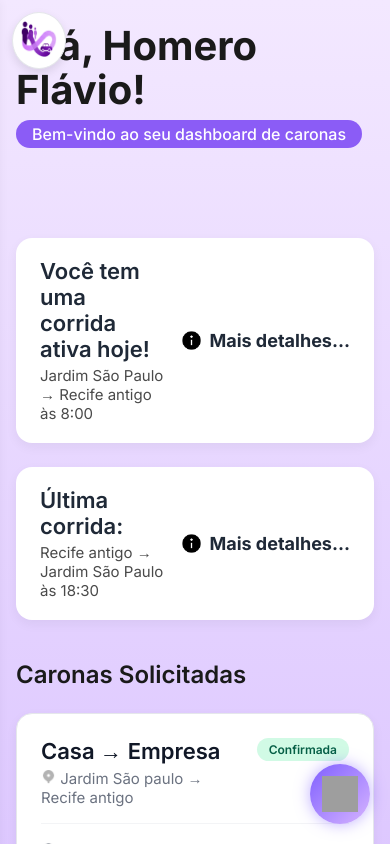
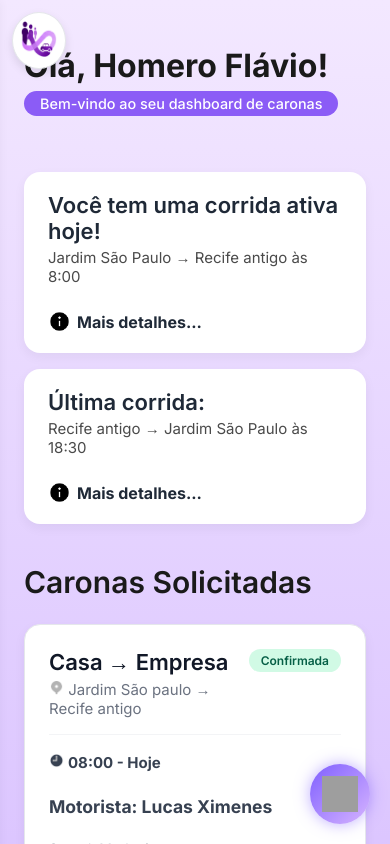
Before and after one commit to JoelsonJose/VamosJuntos, a React (Create React App) app: page /dashboard in a window 390 px wide. Shown: the top 844 px of the page. Built offline with nearby package versions, Linux system fonts and the light colour scheme; grey boxes are pictures that could not be loaded.

Commit message:
Ajustes nas telas para responsividade total

```diff
--- a/src/components/Sidebar/Sidebar.css
+++ b/src/components/Sidebar/Sidebar.css
@@ -196,3 +196,74 @@
 }
 
 }
+
+/* ============================================================ */
+/* CORREÇÃO DE ÍCONES DO RODAPÉ (MODO ESCURO / ALTO CONTRASTE) */
+/* ============================================================ */
+
+/* Quando o body tiver a classe 'modo-escuro' OU 'alto-contraste',
+   forçamos os ícones do rodapé a usar a versão BRANCA.
+*/
+
+body.modo-escuro .footer-btn .icon-b,
+body.alto-contraste .footer-btn .icon-b {
+  opacity: 0 !important; /* Esconde o ícone preto */
+}
+
+body.modo-escuro .footer-btn .icon-w,
+body.alto-contraste .footer-btn .icon-w {
+  opacity: 1 !important; /* Mostra o ícone branco */
+}
+
+/* GARANTIA EXTRA: Se por algum motivo a lógica de troca de imagem falhar,
+   aplicamos um filtro CSS para inverter as cores do ícone preto,
+   transformando-o em branco.
+*/
+body.modo-escuro .footer-btn img,
+body.alto-contraste .footer-btn img {
+  filter: brightness(0) invert(1);
+}
+
+/* Ajuste de cor de fundo do botão no hover (para não sumir no fundo preto) */
+body.modo-escuro .footer-btn:hover,
+body.alto-contraste .footer-btn:hover {
+  background-color: rgba(255, 255, 255, 0.1); /* Cinza claro transparente */
+}
+
+/* ============================================================ */
+/* CORREÇÃO DOS ÍCONES DE NAVEGAÇÃO (MODO ESCURO / ALTO CONTRASTE) */
+/* ============================================================ */
+
+/* 1. Esconde os ícones PRETOS (.icon-b) na navegação */
+body.modo-escuro .nav-btn .icon-b,
+body.alto-contraste .nav-btn .icon-b {
+  opacity: 0 !important;
+}
+
+/* 2. Mostra os ícones BRANCOS (.icon-w) na navegação */
+body.modo-escuro .nav-btn .icon-w,
+body.alto-contraste .nav-btn .icon-w {
+  opacity: 1 !important;
+}
+
+/* 3. Rede de Segurança (Filtro):
+   Se alguma imagem falhar na troca, inverte a cor matematicamente (Preto -> Branco)
+*/
+body.modo-escuro .nav-btn img,
+body.alto-contraste .nav-btn img {
+  filter: brightness(0) invert(1);
+}
+
+/* 4. Ajuste de Texto e Fundo no Hover (Para não ficar cinza escuro sobre preto) */
+body.modo-escuro .nav-btn:not(.active):hover,
+body.alto-contraste .nav-btn:not(.active):hover {
+  background-color: rgba(255, 255, 255, 0.1); /* Fundo levemente claro */
+  color: #ffffff; /* Força o texto a ficar branco */
+  box-shadow: none;
+}
+
+/* 5. Garante que o texto dos botões inativos também seja branco no modo escuro */
+body.modo-escuro .nav-btn,
+body.alto-contraste .nav-btn {
+  color: #ffffff;
+}
--- a/src/pages/PaginaDashboard/PaginaDashboard.css
+++ b/src/pages/PaginaDashboard/PaginaDashboard.css
@@ -1,5 +1,6 @@
 @import url('https://fonts.googleapis.com/css2?family=Inter:wght@400;500;600;700&display=swap');
 
+/* --- LAYOUT GERAL --- */
 .dashboard-container {
   display: flex;
   min-height: 100vh;
@@ -8,27 +9,26 @@
 }
 
 .dashboard-content {
-  /* MUDANÇA: 'px' para 'rem' */
   margin-left: 14.375rem; /* 230px */
-  padding: 2.5rem 3rem; /* 40px 48px */
+  padding: 2.5rem 3rem;
   color: var(--cor-texto-principal);
   width: 100%;
-/* MUDANÇA: 'px' para 'rem' */
   max-width: 112.5rem; /* 1800px */
   box-sizing: border-box;
+  transition: margin-left 0.3s ease-in-out, padding 0.3s ease-in-out;
 }
 
+/* --- CABEÇALHO (MENSAGEM DE BOAS VINDAS) --- */
 .dashboard-cabecalho {
   margin-bottom: 2.5rem;
 }
 
 .dashboard-cabecalho h1 {
-  /* MUDANÇA: 'px' para 'rem' (Principal culpado pelo corte) */
-  font-size: 4.375rem; /* 70px */
+  font-size: 4.375rem; /* 70px - Tamanho Desktop */
   font-weight: 700;
   margin: 0;
   color: var(--cor-texto-principal);
-  line-height: 1.1; /* Ajuda a fonte a não ter tanta altura */
+  line-height: 1.1;
 }
 
 .sobretitulo {
@@ -36,20 +36,18 @@
   background-color: var(--cor-roxo-principal);
   color: #fff;
   font-weight: 500;
-/* MUDANÇA: 'px' para 'rem' */
   font-size: 1.5625rem; /* 25px */
   padding: 0.25rem 1rem;
   border-radius: 9999px;
   margin-top: 0.5rem;
-/* MUDANÇA: 'px' para 'rem' */
   margin-bottom: 3.125rem; /* 50px */
 }
 
+/* --- AREA DE RESUMO (CARDS) --- */
 .area-resumo {
   display: flex;
   flex-direction: column;
-/* MUDANÇA: 'px' para 'rem' */
-  gap: 1.5rem; /* 24px */
+  gap: 1.5rem;
   width: 100%;
 }
 
@@ -59,12 +57,10 @@
   align-items: center;
   flex-grow: 1;
   background-color: #fff;
-  /* MUDANÇA: 'px' para 'rem' */
-  border-radius: 1rem; /* 16px */
-
+  border-radius: 1rem;
   box-shadow: 0 4px 12px rgba(0, 0, 0, 0.05);
-  padding: 1.25rem 1.5rem; /* 20px 24px */
-  min-width: 18.75rem; /* 300px */
+  padding: 1.25rem 1.5rem;
+  min-width: 18.75rem;
   width: 100%;
   box-sizing: border-box;
 }
@@ -75,109 +71,25 @@
   gap: 0.25rem;
 }
 
-.card-resumo-header {
-  display: flex;
-  align-items: center;
-  gap: 0.75rem;
-}
-
-.card-resumo-header h4,
-.card-resumo-info h4 {
-/* MUDANÇA: 'px' para 'rem' */
-  font-size: 1.125rem; /* 18px */
-  font-weight: 600;
-  color: #1f2937;
-  margin: 0;
-  white-space: nowrap;
-}
-
-
-.card-resumo-info {
-/* MUDANÇA: 'px' para 'rem' */
-  font-size: 0.875rem ; /* 14px */
-  color: var(--cor-texto-secundario);
-  margin: 0.25rem 0 0 0;
-}
-
-.card-resumo-link {
-  display: flex;
-  align-items: center;
-  gap: 0.5rem;
-  text-decoration: none;
-  font-weight: 600;
-  font-size: 0.9rem;
-  color: #1f2937;
-  flex-shrink: 0;
-  margin-left: 1rem;
-  transition: color 0.2s ease;
-}
-
-
-.card-resumo-link::before {
-  color: var(--cor-roxo-principal);
-  content: 'ℹ️';
-  font-size: 1.1rem;
-  opacity: 0.7;
-}
-
-.card-resumo-link:hover {
-  color: #8b5cf6;
-}
-
-.btn-repetir {
-  background-color: var(--cor-verde-tag);
-  color: var(--cor-verde-tag-texto);
-  font-family: 'Inter', sans-serif;
-  font-weight: 600;
-  /* MUDANÇA: 'px' para 'rem' */
-  font-size: 0.75rem; /* 12px */
-  border: none;
-  border-radius: 9999px;
-  padding: 0.25rem 0.75rem;
-  cursor: pointer;
-  transition: background-color 0.2s ease;
-}
-
-.btn-repetir:hover {
-  background-color: #bbf7d0;
-}
-
-.caronas-solicitadas {
-  margin-top: 2.5rem;
-}
-
-.caronas-solicitadas h2 {
-  /* MUDANÇA: 'px' para 'rem' */
-  font-size: 1.875rem; /* 30px */
-  font-weight: 600;
-  color: var(--cor-texto-principal);
-  /* MUDANÇA: 'px' para 'rem' */
-  margin-bottom: 1.5rem; /* 24px */
-}
-
 .title-card-resumo {
-  /* MUDANÇA: 'px' para 'rem' */
-  font-size: 1.375rem; /* 22px */
+  font-size: 1.375rem;
   font-weight: 600;
   color: #1f2937;
 }
 
 .info-card-resumo {
-  /* MUDANÇA: 'px' para 'rem' */
-  font-size: 0.9375rem; /* 15px */
+  font-size: 0.9375rem;
   color: var(--cor-texto-secundario);
 }
 
 .detalhes-card-resumo {
   display: flex;
   align-items: center;
-  /* MUDANÇA: 'px' para 'rem' */
-  gap: 0.375rem; /* 6px */
+  gap: 0.375rem;
   text-decoration: none;
   cursor: pointer;
   font-weight: 600;
-  /* MUDANÇA: 'px' para 'rem' */
-  font-size: 1.125rem; /* 18px */
+  font-size: 1.125rem;
   color: #1f2937;
   transition: color 0.2s ease;
   flex-shrink: 0;
@@ -185,15 +97,27 @@
 }
 
 .Infoicon {
-  /* MUDANÇA: 'px' para 'rem' */
-  width: 1.4375rem; /* 23px */
+  width: 1.4375rem;
 }
 
-/* --- RESPONSIVIDADE ADICIONAL --- */
+/* --- SEÇÃO DE CARONAS SOLICITADAS --- */
+.caronas-solicitadas {
+  margin-top: 2.5rem;
+}
 
-/* ADICIONADO: Em telas de notebook (1300px ou menos),
-  diminuímos as fontes gigantes.
-*/
+.caronas-solicitadas h2 {
+  font-size: 1.875rem;
+  font-weight: 600;
+  color: var(--cor-texto-principal);
+  margin-bottom: 1.5rem;
+}
+
+
+/* ==================================================== */
+/* RESPONSIVIDADE (CELULAR E TABLET)
+/* ==================================================== */
+
+/* Telas médias (Notebooks menores) */
 @media (max-width: 1300px) {
   .dashboard-cabecalho h1 {
     font-size: 3.5rem; /* 56px */
@@ -201,36 +125,47 @@
   .sobretitulo {
     font-size: 1.25rem; /* 20px */
   }
-  .caronas-solicitadas h2 {
-    font-size: 1.5rem; /* 24px */
+}
+
+/* Tablet e Celular (< 992px) - ONDE A MÁGICA ACONTECE */
+@media (max-width: 992px) {
+  .dashboard-content {
+    margin-left: 0; /* Remove a margem da sidebar */
+    padding: 2rem 1.5rem; /* Padding reduzido */
+    width: 100%;
+  }
+
+  /* Ajuste do título "Olá, [Nome]" no mobile */
+  .dashboard-cabecalho h1 {
+    font-size: 2.5rem; /* 40px - Muito menor para caber no celular */
+    margin-top: 1rem; /* Recuo extra do topo */
+  }
+
+  .sobretitulo {
+    font-size: 0.9rem; /* 16px */
+    margin-bottom: 1rem;
+  }
+
+  .area-resumo {
+    gap: 1rem;
+  }
+
+  .card-resumo {
+    flex-direction: column; /* Empilha conteúdo do card */
+    align-items: flex-start;
+    gap: 1rem;
+  }
+
+  .detalhes-card-resumo {
+    margin-left: 0; /* Remove margem esquerda no mobile */
+    margin-top: 0.5rem;
+    font-size: 1rem;
   }
 }
 
-@media (max-width: 900px) {
-  .area-resumo {
-    flex-direction: column;
-  }
-
-  /* ADICIONADO: Em telas de tablet, o menu lateral
-    provavelmente some. O 'margin-left' deve ser removido.
-  */
-  .dashboard-content {
-    margin-left: 0;
-    padding: 1.5rem 1rem; /* 24px 16px */
-  }
-
+/* Celulares muito pequenos (< 480px) */
+@media (max-width: 480px) {
   .dashboard-cabecalho h1 {
-    font-size: 2.5rem; /* 40px */
-  }
-  .sobretitulo {
-    font-size: 1rem; /* 16px */
+    font-size: 2rem; /* 32px - Ainda menor para telas minúsculas */
   }
 }
-
-/* Adicionar ao final do PaginaDashboard.css */
-@media (max-width: 992px) {
-  .dashboard-content { /* Mude isso para a classe da sua página */
-margin-left: 0;
-padding: 24px 16px;
-}
-}
```
